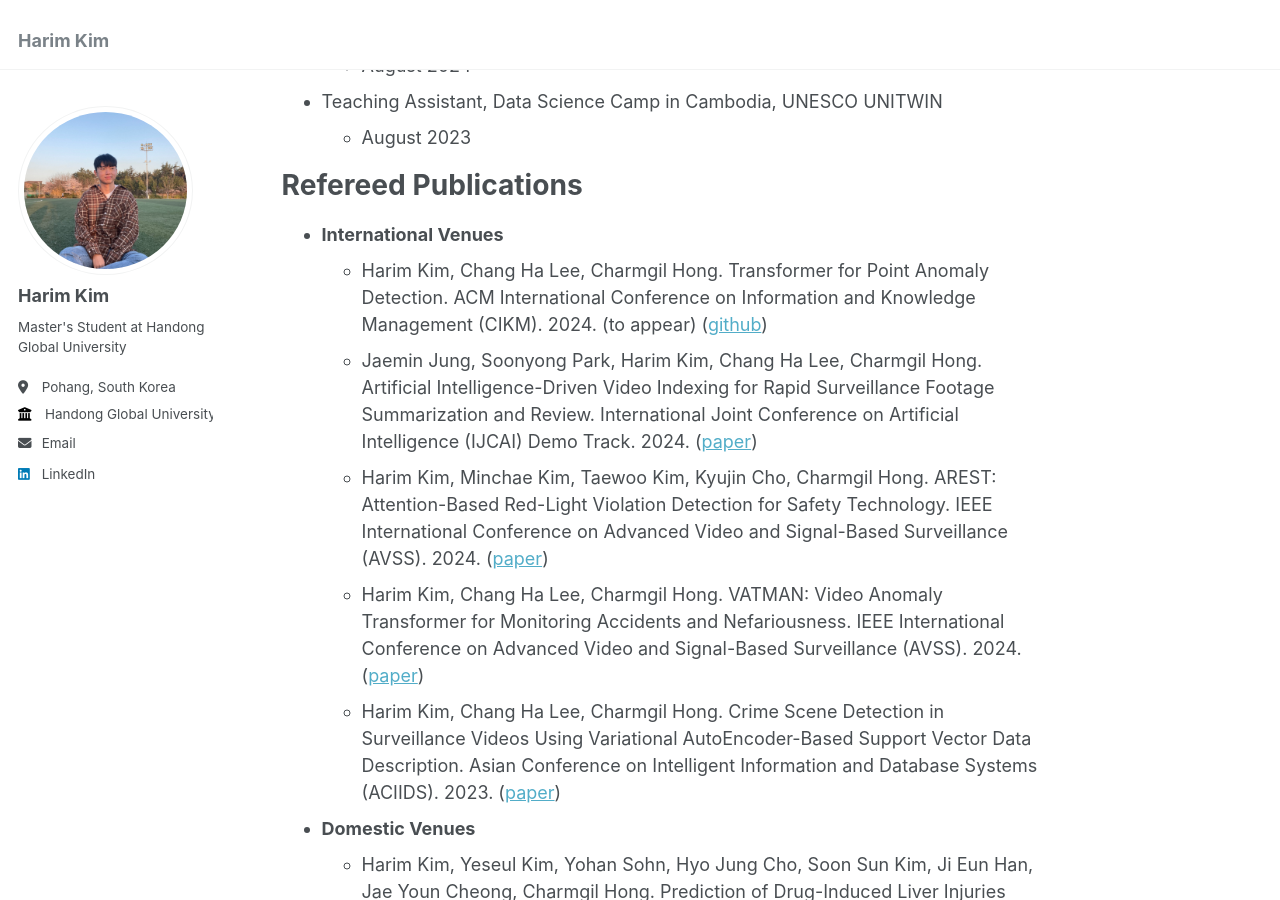
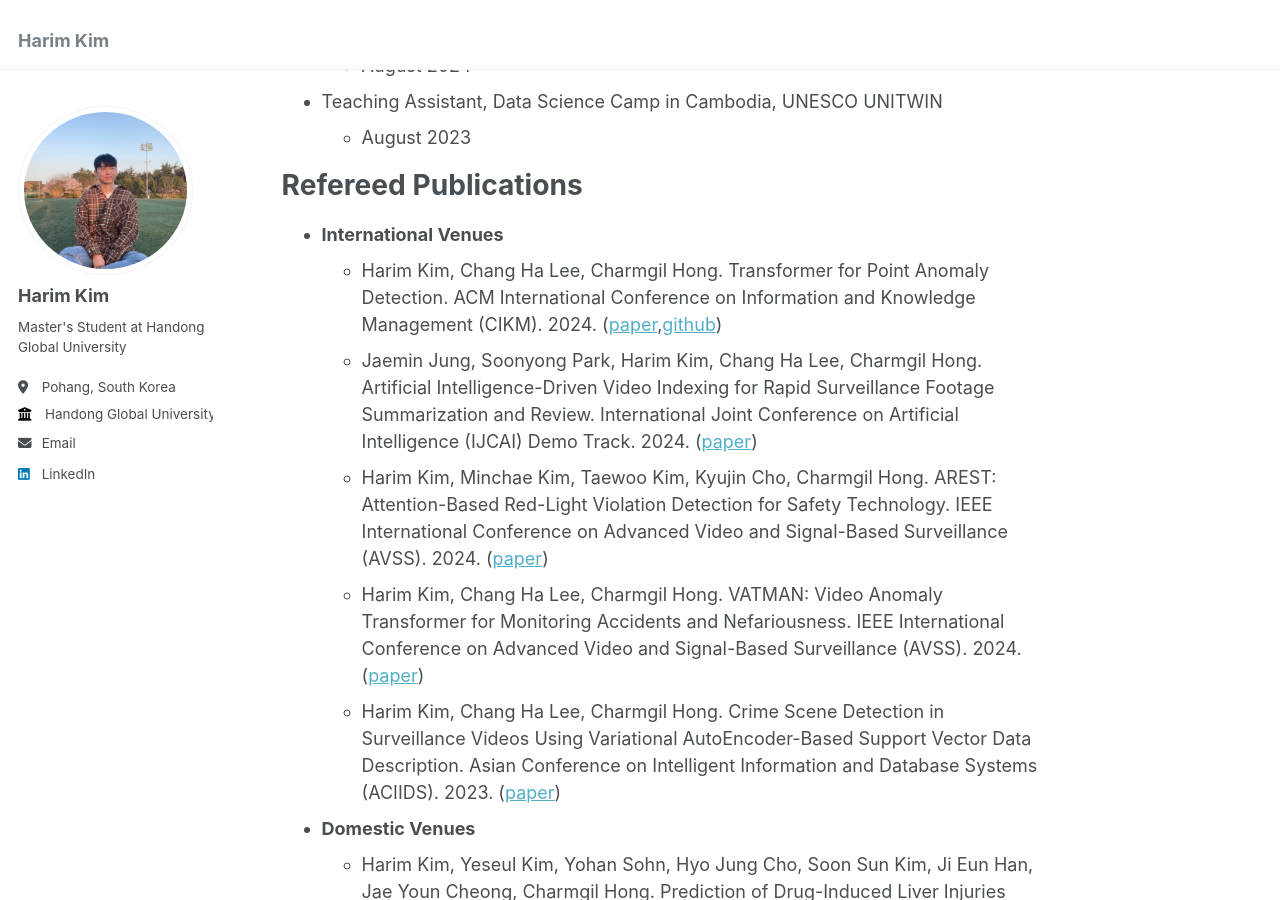
Before and after one commit to hrkim153/hrkim153.github.io, a Jekyll site: the page built from _pages/about.md, in a window 1280 px wide and 900 px high, scrolled down 1250 px. Built offline with Jekyll 4.4.1, drawn with Linux system fonts in a browser that asks for light colours.

Commit message:
Update about.md

```diff
--- a/_pages/about.md
+++ b/_pages/about.md
@@ -44,7 +44,7 @@ Volunteer Experience
 Refereed Publications
 ======
 - **International Venues**
-  - Harim Kim, Chang Ha Lee, Charmgil Hong. Transformer for Point Anomaly Detection. ACM International Conference on Information and Knowledge Management (CIKM). 2024. (to appear) ([github](https://github.com/nth221/TransPAD))
+  - Harim Kim, Chang Ha Lee, Charmgil Hong. Transformer for Point Anomaly Detection. ACM International Conference on Information and Knowledge Management (CIKM). 2024. ([paper](https://dl.acm.org/doi/10.1145/3627673.3679859),[github](https://github.com/nth221/TransPAD))
   - Jaemin Jung, Soonyong Park, Harim Kim, Chang Ha Lee, Charmgil Hong. Artificial Intelligence-Driven Video Indexing for Rapid Surveillance Footage Summarization and Review. International Joint Conference on Artificial Intelligence (IJCAI) Demo Track. 2024. ([paper](https://www.ijcai.org/proceedings/2024/1009.pdf))
   - Harim Kim, Minchae Kim, Taewoo Kim, Kyujin Cho, Charmgil Hong. AREST: Attention-Based Red-Light Violation Detection for Safety Technology. IEEE International Conference on Advanced Video and Signal-Based Surveillance (AVSS). 2024. ([paper](https://ieeexplore.ieee.org/document/10672611))
   - Harim Kim, Chang Ha Lee, Charmgil Hong. VATMAN: Video Anomaly Transformer for Monitoring Accidents and Nefariousness. IEEE International Conference on Advanced Video and Signal-Based Surveillance (AVSS). 2024. ([paper](https://ieeexplore.ieee.org/document/10672570))
```
